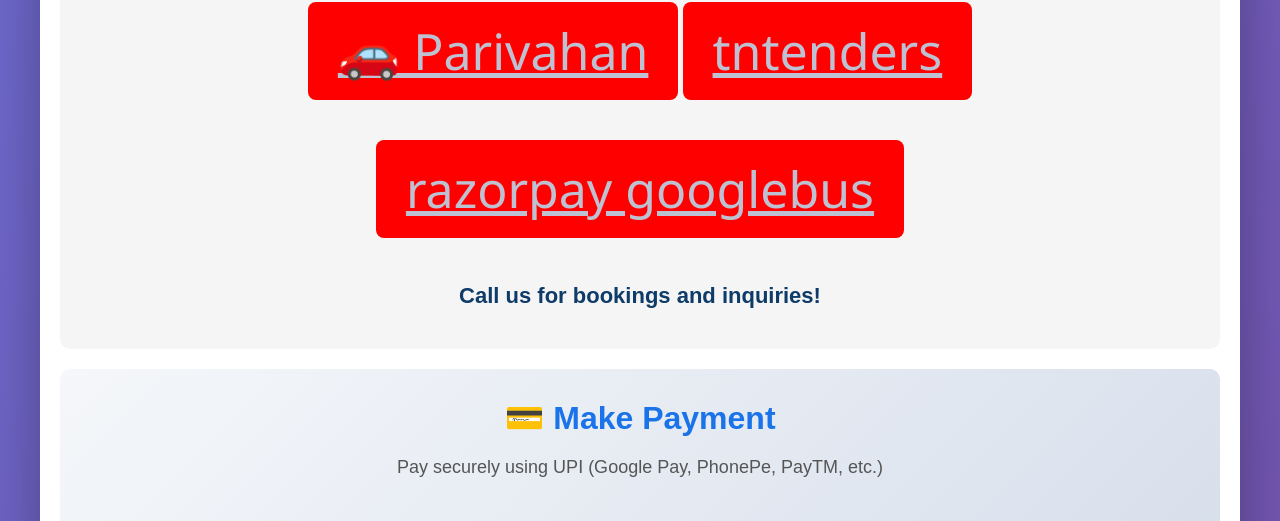
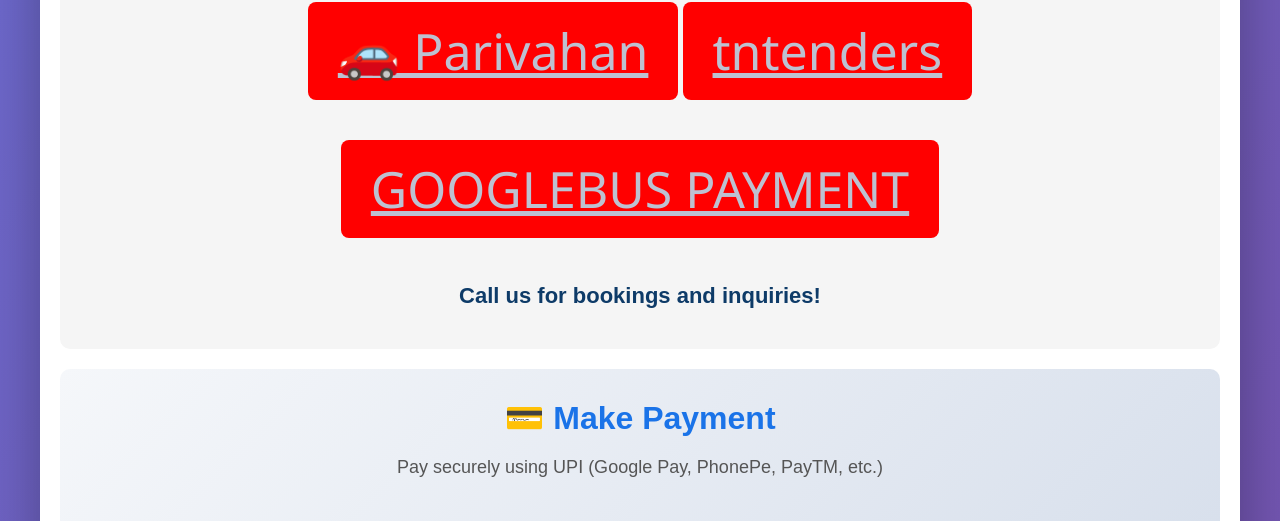
Before and after one commit to rpntravels/GOOGLEBUS, a website: page index.html in a window 1280 px wide. Shown: the part 2129-2650 px from the top of the page. Drawn offline with Linux system fonts and the light colour scheme.

Commit message:
Update Razorpay link text to 'GOOGLEBUS PAYMENT'

```diff
--- a/index.html
+++ b/index.html
@@ -52,7 +52,7 @@
                 <a href="https://www.rathimeena.in/" target="_blank" class="nav-btn RATHEE MEENA BUS TICKET BOOKING-btn">🚌 RATHEE MEENA BUS TICKET Booking</a >
                         <a href="https://parivahan.gov.in/" target="_blank" class="nav-btn parivahan-btn">🚗 Parivahan</a>
                         <a href="https://tntenders.gov.in/nicgep/app" target="_blank" class="nav-btn tntenders-btn">tntenders</a>
-                                        <a href="https://rzp.io/rzp/MO6lzJNC" target="_blank" class="nav-btn razorpay-btn">razorpay googlebus</a>
+                                        <a href="https://rzp.io/rzp/MO6lzJNC" target="_blank" class="nav-btn razorpay-btn"> GOOGLEBUS PAYMENT</a>
 
                 <p class="call-text">Call us for bookings and inquiries!</p>
             </div>
```
